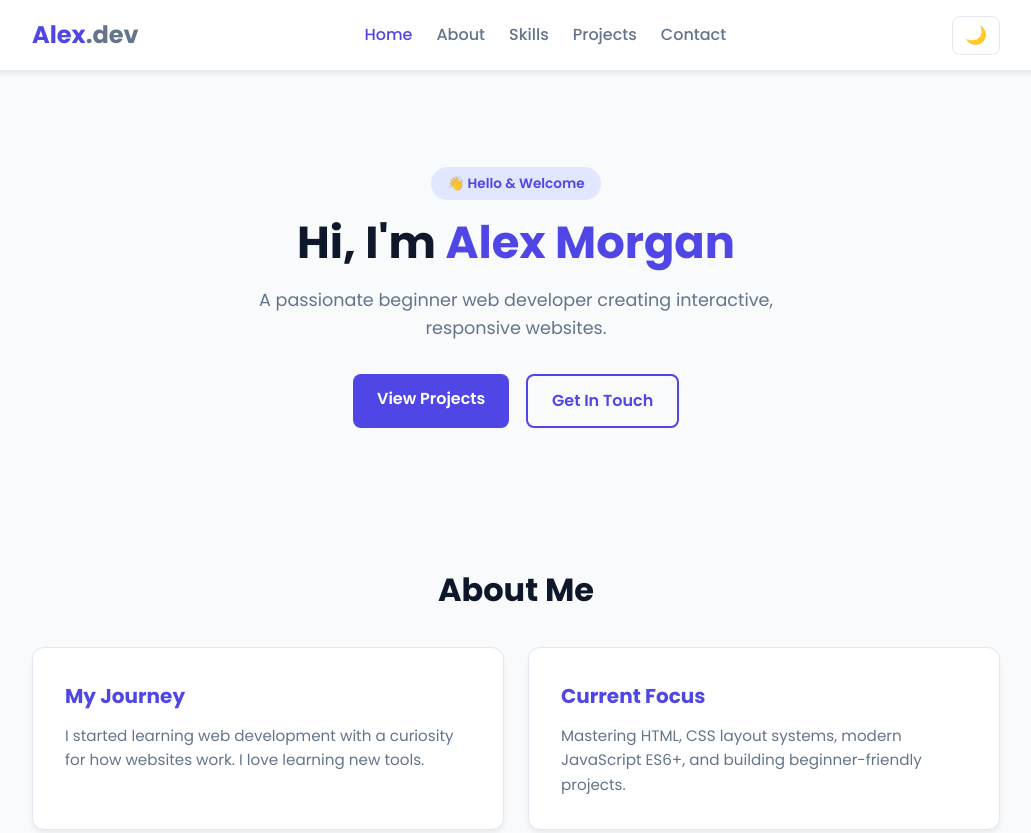
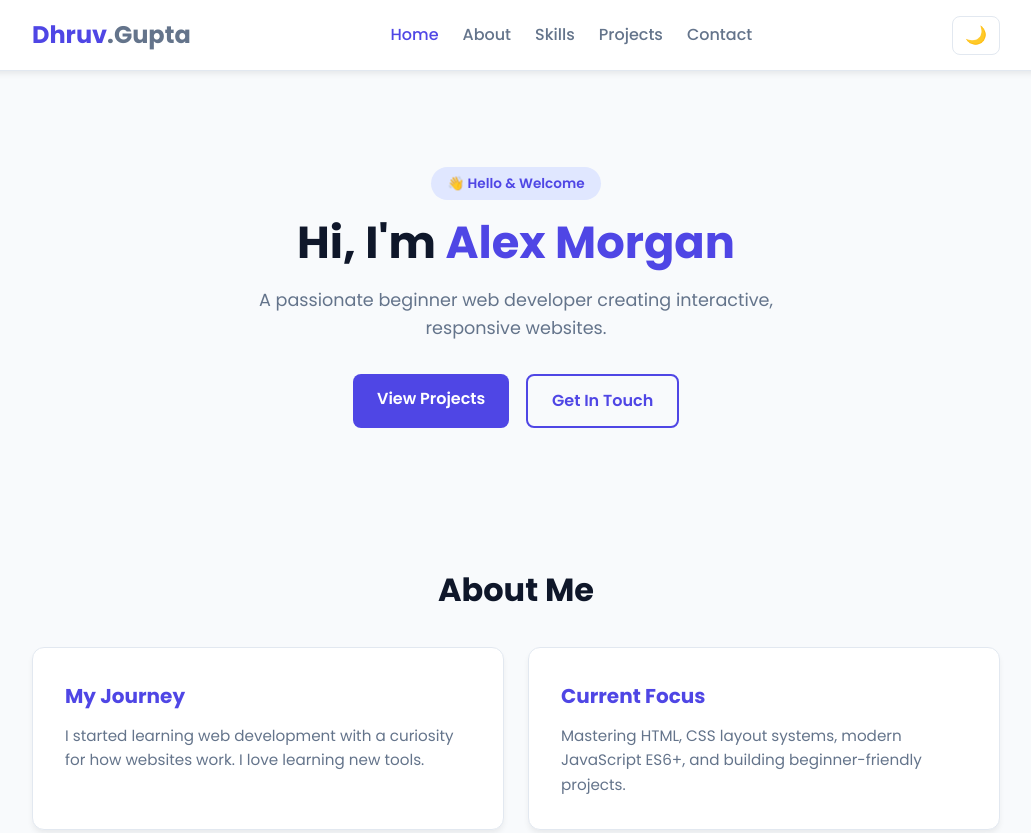
Before and after one commit to dhruvguptamay786-source/Portfolio, a plain HTML site: page index.html in a window 1280 px wide. Shown: the top 833 px of the page, without its empty margins (124-1155 px from the left). Drawn offline with Linux system fonts and the light colour scheme.

Commit message:
Update index.html

```diff
--- a/index.html
+++ b/index.html
@@ -12,7 +12,7 @@
 <body>
   <header class="header">
     <nav class="navbar container">
-      <a href="#home" class="logo">Alex<span>.dev</span></a>
+      <a href="#home" class="logo">Dhruv<span>.Gupta</span></a>
       <ul class="nav-menu" id="nav-menu">
         <li><a href="#home" class="nav-link active">Home</a></li>
         <li><a href="#about" class="nav-link">About</a></li>
```
